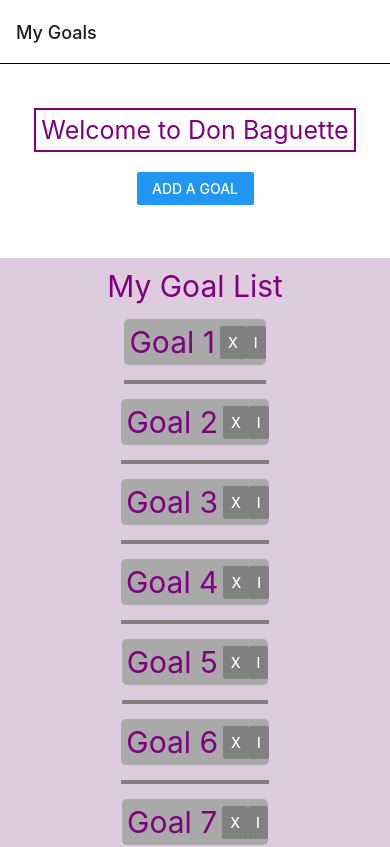
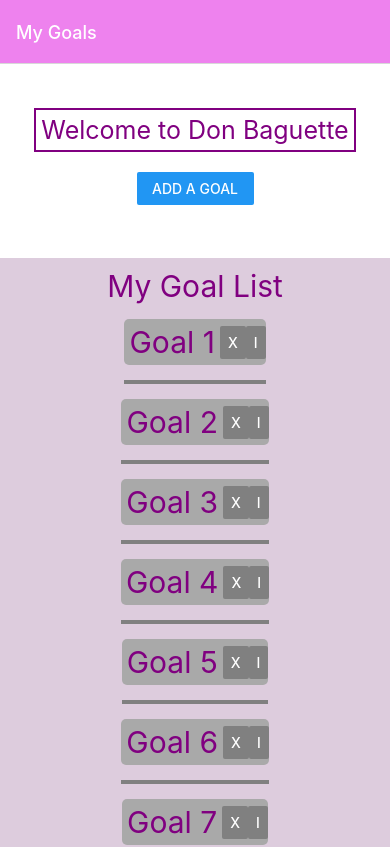
Before and after one commit to haoniu08/mobile2024fall-HN, a React Native app: screen / in a window 390 px wide. Shown: the top 847 px of the page. Built offline with nearby package versions, Linux system fonts and the light colour scheme.

Commit message:
testing lab4 branch, lab4.1 screenOptions prop added to unify styling for headers in all screens

```diff
--- a/App.js
+++ b/App.js
@@ -7,30 +7,22 @@ import { createStackNavigator } from '@react-navigation/stack'
 
 const Stack = createStackNavigator();
 
-// trying out prop for lab 1, header styling
-const headerTheme = {
-  colors: {
-    // background: 'rgb(55, 255, 255)',
-    text: 'rgb(28, 28, 30)',
-  }
-}
-
 function handleWarningPress () {
   console.log("Warning")
 }
 
 export default function App() {
   return (
-    <NavigationContainer theme={headerTheme}>
-      <Stack.Navigator>
+    <NavigationContainer>
+      <Stack.Navigator
+        screenOptions={{
+          headerStyle: { backgroundColor: "violet"},
+          headerTintColor: "white",
+        }}
+      >
         <Stack.Screen
-          name="Home"
+          name="My Goals"
           component={Home}
-          options={{
-            // headerStyle: {backgroundColor: "violet"},
-            // headerTintColor: "white",
-            title : "My Goals",
-          }}
         />
         <Stack.Screen
           name="Details"
```
